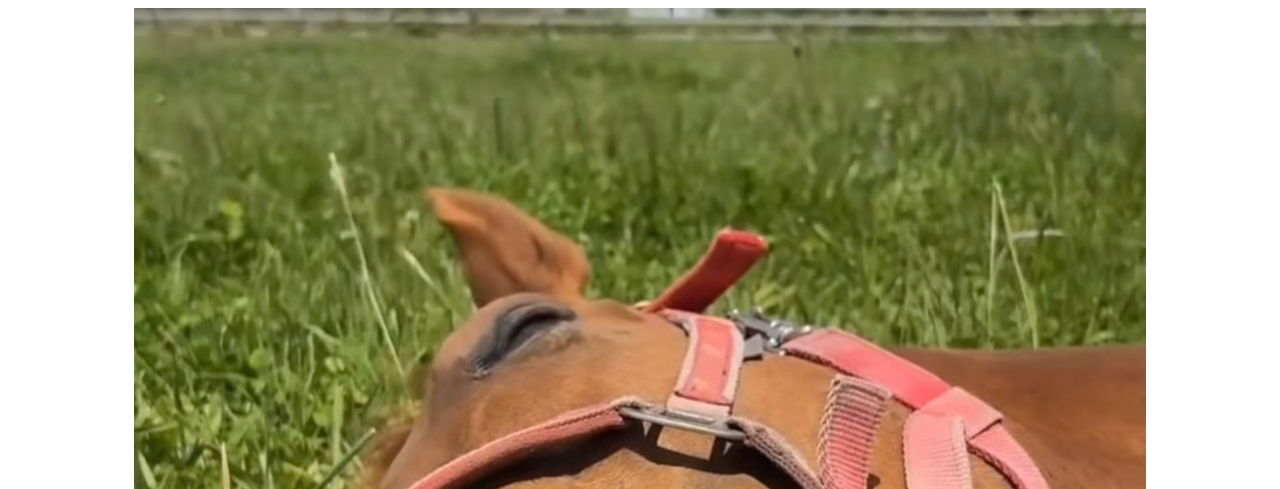
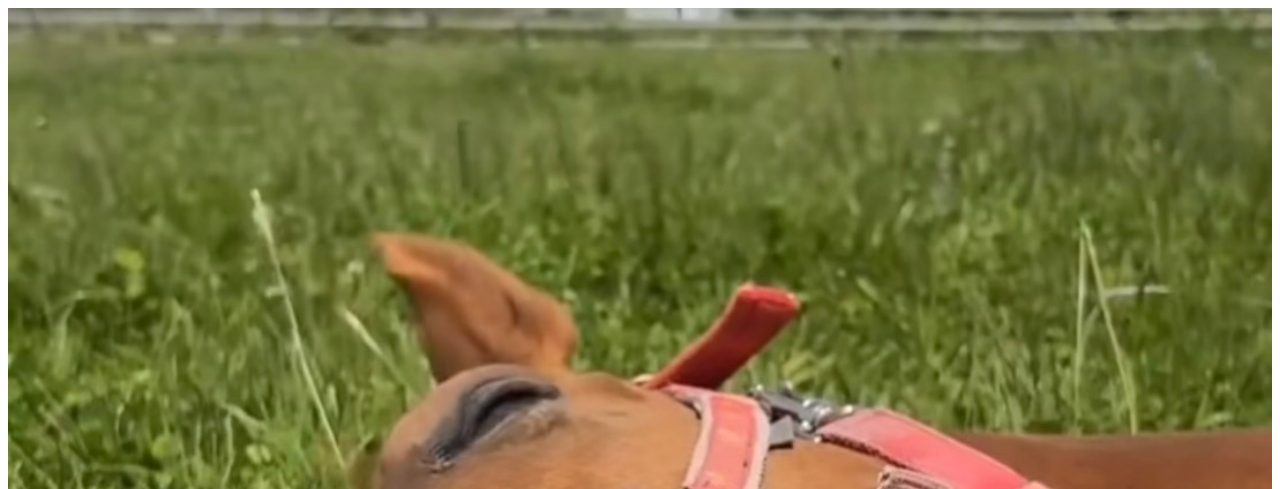
Before and after one commit to kokeshiKaihatsu/horse-support, an Eleventy site: page src/index.njk in a window 1280 px wide. Shown: the part 81-570 px from the top of the page. Built offline with nearby package versions, Linux system fonts and the light colour scheme; Eleventy itself is replaced by a stand-in of ours; files that its build step writes are made by us from their sources.

Commit message:
Fix layout path and update project structure

```diff
--- a/public/styles.css
+++ b/public/styles.css
@@ -32,7 +32,7 @@
 }
 
 .hero-img {
-  width: 80%;          /* ← 一回り小さくする */
+  width: 100%;          /* ← 一回り小さくする */
   height: auto;
   object-fit: contain; /* ← 全体を見せる */
   object-position: center;
```
